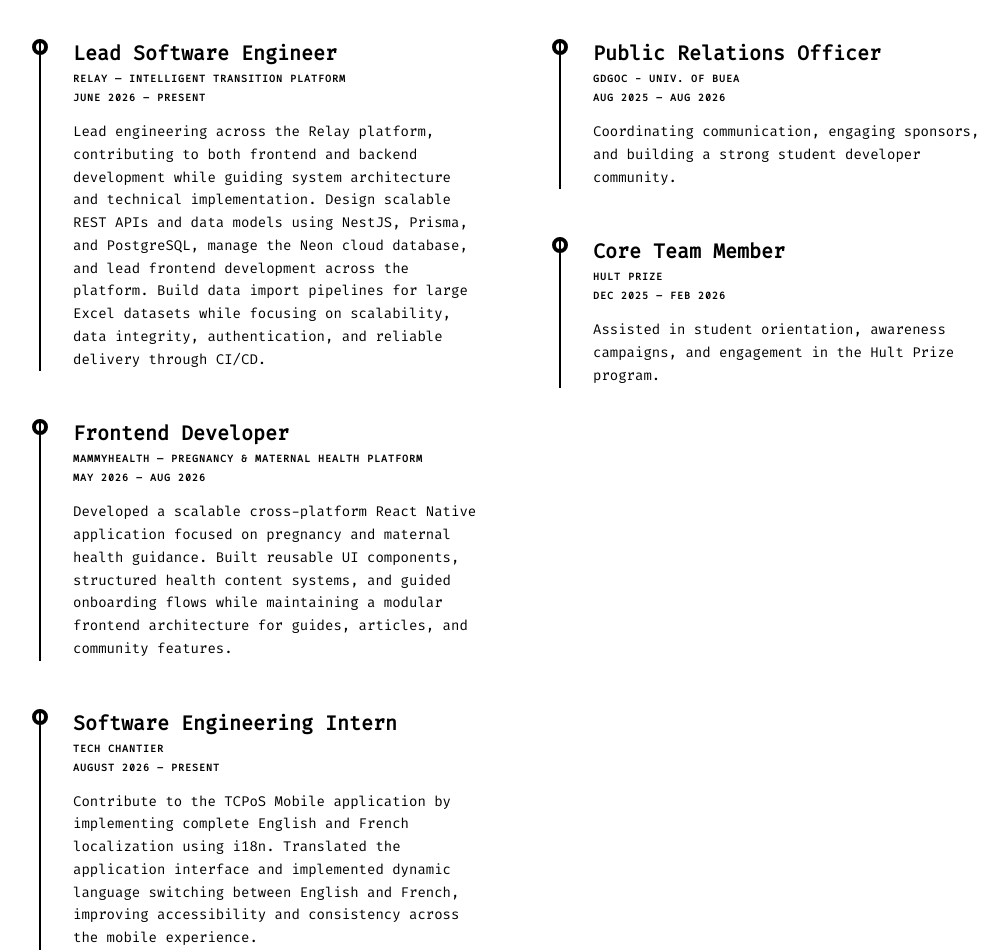
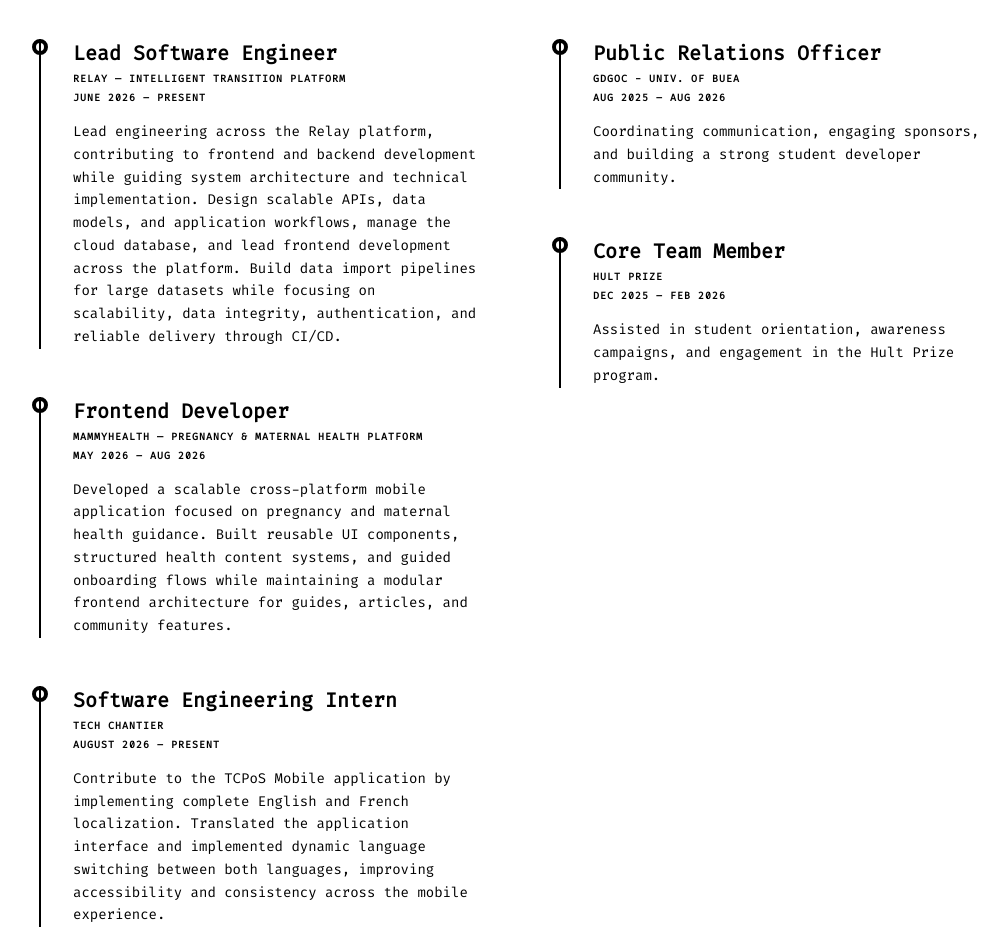
Before and after one commit to Val242/Portfolio, a React (Vite) app: page / in a window 1280 px wide. Shown: the part 1680-2632 px from the top of the page, without its empty margins (121-1129 px from the left). Built offline with nearby package versions, Linux system fonts and the light colour scheme.

Commit message:
adjustments

```diff
--- a/src/About.jsx
+++ b/src/About.jsx
@@ -31,19 +31,19 @@
       role: "Lead Software Engineer",
       company: "Relay — Intelligent Transition Platform",
       period: "June 2026 – Present",
-      desc: "Lead engineering across the Relay platform, contributing to both frontend and backend development while guiding system architecture and technical implementation. Design scalable REST APIs and data models using NestJS, Prisma, and PostgreSQL, manage the Neon cloud database, and lead frontend development across the platform. Build data import pipelines for large Excel datasets while focusing on scalability, data integrity, authentication, and reliable delivery through CI/CD.",
+      desc: "Lead engineering across the Relay platform, contributing to frontend and backend development while guiding system architecture and technical implementation. Design scalable APIs, data models, and application workflows, manage the cloud database, and lead frontend development across the platform. Build data import pipelines for large datasets while focusing on scalability, data integrity, authentication, and reliable delivery through CI/CD.",
     },
     {
       role: "Frontend Developer",
       company: "MammyHealth — Pregnancy & Maternal Health Platform",
       period: "May 2026 – Aug 2026",
-      desc: "Developed a scalable cross-platform React Native application focused on pregnancy and maternal health guidance. Built reusable UI components, structured health content systems, and guided onboarding flows while maintaining a modular frontend architecture for guides, articles, and community features.",
+      desc: "Developed a scalable cross-platform mobile application focused on pregnancy and maternal health guidance. Built reusable UI components, structured health content systems, and guided onboarding flows while maintaining a modular frontend architecture for guides, articles, and community features.",
     },
     {
       role: "Software Engineering Intern",
       company: "Tech Chantier",
       period: "August 2026 – Present",
-      desc: "Contribute to the TCPoS Mobile application by implementing complete English and French localization using i18n. Translated the application interface and implemented dynamic language switching between English and French, improving accessibility and consistency across the mobile experience.",
+      desc: "Contribute to the TCPoS Mobile application by implementing complete English and French localization. Translated the application interface and implemented dynamic language switching between both languages, improving accessibility and consistency across the mobile experience.",
     },
   ];
 
```
